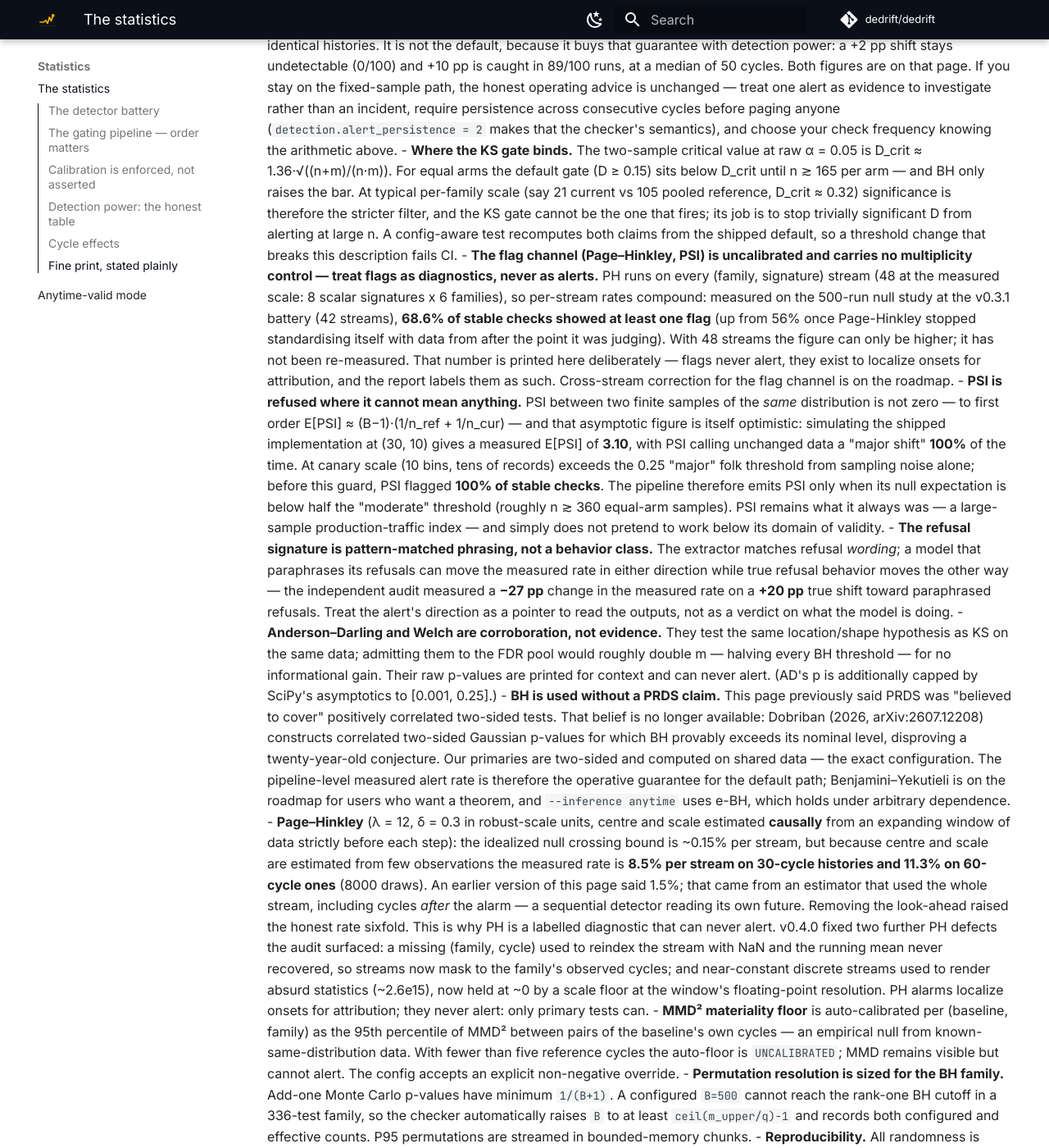
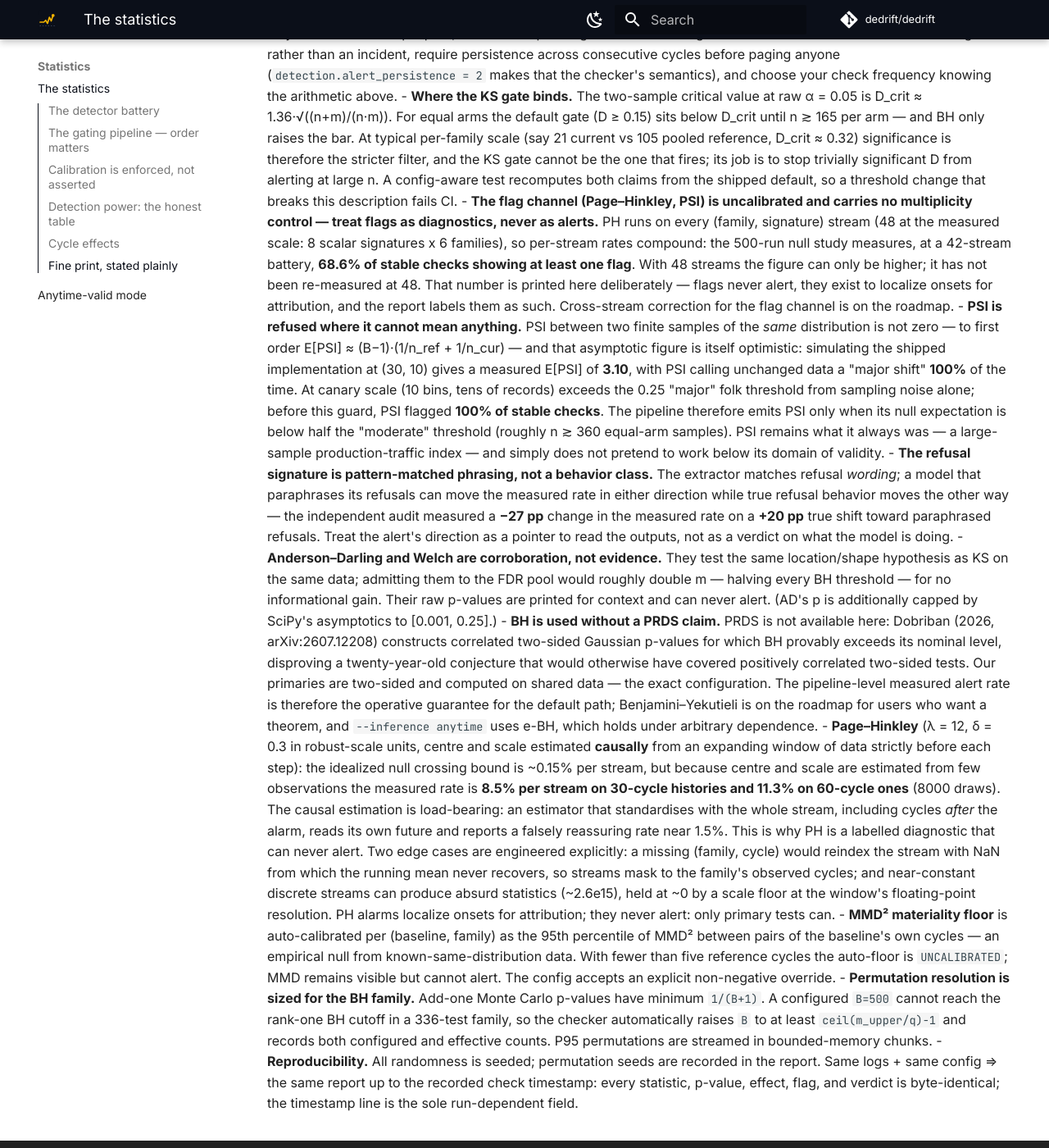
Before and after one commit to dedrift/dedrift, an MkDocs documentation site: the page built from docs/statistics.md, in a window 1280 px wide and 1400 px high, scrolled down 6193 px. Shown: the whole window at 82% size. Built offline with MkDocs 1.6.1 and Material for MkDocs 9.7.7, drawn with Linux system fonts in a browser that asks for light colours; comment, search, counter and statistics services are not loaded; some of the changed text lies outside the part shown.

Commit message:
docs: present v0.4.0 on its own measurements; fix ruff format for CI
Docs, README, and the landing page no longer narrate unpublished-version
shortcomings: the current version's design and measured performance stand
on their own, and construction alternatives (record-level vs cluster-aware
battery, frozen_cp vs twosample rate model) are framed as documented
choices with measured trade-offs. One wrong number corrected (anytime
validity under iid wobble at sigma=0.25 is 8/500, not 5/500) and the
configuration reference now matches the shipped default (cycle_effect
starts "off").

Apply ruff format to the v0.4.0 source/tests (CI 'Format check' failure).

```diff
--- a/docs/statistics.md
+++ b/docs/statistics.md
@@ -13,7 +13,7 @@
 | Channel | Primary test | Materiality gate | Corroboration |
 |---|---|---|---|
 | Location / shape | Two-sample Kolmogorov–Smirnov | KS statistic D ≥ 0.15 (sup-norm CDF distance — catches shape changes with equal means, where Cohen's d ≈ 0). **D is also the reported effect** for this channel, so what gates is what you read; Cohen's d appears on the Welch corroboration row as a location diagnostic | Anderson–Darling, Welch's t (raw p shown, never alert) |
-| Tool-call order (new in v0.4.0) | Two-sample KS on `tool_order_inversions`, like any other scalar | Same scalar gates (D ≥ 0.15, …) | — |
+| Tool-call order | Two-sample KS on `tool_order_inversions`, like any other scalar | Same scalar gates (D ≥ 0.15, …) | — |
 | Dispersion | Brown–Forsythe (Levene, median-centered) | Robust dispersion ratio (mean abs deviation from the median) ≥ 1.5× either way | — |
 | Tail | P95 permutation test (pooled labels, seeded, add-one p) | Relative P95 shift ≥ 10% | — |
 | Rates | Two-proportion z, continuity-corrected | Percentage-point thresholds (refusal ≥ 2 pp, …; refusal is pattern-matched phrasing — see fine print) | — |
@@ -21,20 +21,21 @@
 | Sequential per-cycle means | Page–Hinkley | Flag + onset localizer, not a p-value | — |
 | Industry heuristic | PSI, 10 bins frozen from golden | Labeled heuristic (0.1 / 0.25); **never** a test; emitted only above its validity scale (see fine print) | — |
 
-**The battery grew in v0.4.0, and the headline null moved with it.**
+**The tool-call-order channel takes the battery to m ≈ 336 — and the
+headline null is family-wise in m.**
 `tool_order_inversions` counts Kendall-tau inversions of the tool-call
 name sequence against its alphabetical sort — 0 for records with fewer
 than two calls. Counts and schema validity say nothing about tool-call
 *order*; this is the only Tier-1 channel that sees workflow reordering,
-which the independent audit measured as completely invisible to v0.3.1
-(0/30, by construction). The alphabetical reference is arbitrary by
+and a battery without it is blind to order reversal by construction (the
+independent audit measures 0/30 for such a battery). The alphabetical
+reference is arbitrary by
 design: a stable agent's inversion count is stationary under any fixed
 convention, and the tests compare distributions, so only *changes* in
-ordering register. The new scalar takes the primary pool from m ≈ 300 to
+ordering register. The scalar puts the primary pool at
 **m ≈ 336** at the default suite — and the any-alert rate is family-wise:
-it grows with m even when every per-test FDR statement is valid. That
-growth, not a calibration slip, is why the headline null below moved from
-its v0.3.1 value.
+it grows with m even when every per-test FDR statement is valid, so the
+headline null below is always stated at its battery size.
 
 ## The gating pipeline — order matters
 
@@ -74,14 +75,15 @@
   band.
 - **Pipeline-level null calibration** — 500 seeded stable-agent runs through
   the full pipeline; the per-check probability of any alert must have a
-  Wilson 95% upper bound below **0.065**. v0.4.0 measures **16/500 = 3.2%,
-  Wilson upper 5.1%**. The v0.3.1 measurement — 10/500, upper 0.0364 —
-  stays on the record as the historical value at m ≈ 300 primaries; the
-  gate was re-banded from 0.05 for exactly the battery-growth reason above,
-  since a gate frozen at the m ≈ 300 rate would fail a correctly behaving
-  m ≈ 336 battery. (A pass/fail over 20 runs — the
-  original spec — would pass 39% of the time even with a true 10% alert
-  rate; 500 runs with a reported bound is the honest version of the claim.)
+  Wilson 95% upper bound below **0.065**. The measured rate is **16/500 =
+  3.2%, Wilson upper 5.1%**, at m ≈ 336 primaries. The band sits above the
+  per-test nominal for exactly the battery-size reason above: the any-alert
+  rate is family-wise, and a gate frozen at a smaller battery's rate — the
+  same study measures 10/500, upper 3.6%, at m ≈ 300 primaries — would
+  fail a correctly behaving m ≈ 336 battery. (A pass/fail over 20 runs —
+  the naive version of this gate — would pass 39% of the time even with a
+  true 10% alert rate; 500 runs with a reported bound is the honest
+  version of the claim.)
   Scale caveat: these runs use 12 canaries × 5 repetitions, not the 18 × 7
   default, for CI runtime. Under a calibrated null the alert rate is
   approximately scale-free, but the materiality gates interact with N — so
@@ -123,12 +125,11 @@
 
 Measured on stable agents with a latent per-cycle offset of magnitude σ —
 per-check false-alert rate with Wilson 95% intervals, audit-harness scale
-(30 canaries × 7 reps, 3-cycle golden), 30 reps per level for `auto` and
-20 for `auto + persistence=2`; the `off` column is the original v0.3.1
-audit at 100–300 reps per level, and `detection.cycle_effect = "off"` (the
-default) reproduces that record-level battery exactly:
+(30 canaries × 7 reps, 3-cycle golden): 30 reps per level for `auto`, 20
+for `auto + persistence=2`, and 100–300 reps per level for the
+record-level battery (`detection.cycle_effect = "off"`, the default):
 
-| σ | off (v0.3.1 battery) | auto | auto + persistence = 2 |
+| σ | record-level battery (default) | cluster-aware (`auto`) | `auto` + persistence = 2 |
 |---|---|---|---|
 | 0.00 | 2.3% [1.6, 3.1] | 4.5% [1.4, 7.6] | 1.8% [0.0, 3.7] |
 | 0.05 | 33.5% [29.4, 37.6] | 34.4% [26.9, 41.9] | 7.6% [2.8, 12.5] |
@@ -168,27 +169,30 @@
 regime only. Pinned or self-hosted models: leave the default `off`. For
 wobble-prone hosted models the valid default is [anytime-valid
 mode](anytime.md), which stays within its lifetime budget under iid wobble
-up to σ = 0.25 (measured 5/500; persistent AR(1) offsets at σ = 0.25,
+up to σ = 0.25 (measured 8/500; persistent AR(1) offsets at σ = 0.25,
 φ = 0.9 exceed it at 7.2% — the published boundary). `auto` + persistence
 is the fixed-path option, at the rates above.
 
 The correction is bought with power — detection within 3 post-drift
-checks, drift injected at cycle 5, audit harness (v0.3.1 cells at 30–60
-reps, v0.4.0 cells at 10–20; small-n, stated rather than smoothed over):
+checks, drift injected at cycle 5, audit harness (record-level cells at
+30–60 reps, cluster-aware cells at 10–20; small-n, stated rather than
+smoothed over):
 
-| injected shift | off (v0.3.1) | auto (v0.4.0) |
+| injected shift | record-level (`off`) | cluster-aware (`auto`) |
 |---|---|---|
 | gross model swap, multi-channel | 30/30 | 10/10 |
 | output length ×1.10 (d ≈ 0.77) | 31/60 (52%) | 8/20 (40%) |
 | refusal +20 pp | 24/60 (40%) | 4/20 (20%) |
 | variance only | 43/50 (86%) | 18/20 (90%) |
 | shape skew, moments matched | 14/50 (28%) | 6/20 (30%) |
-| tool-call order reversal | 0/30 (blind) | 5/10 first-check alerts |
 
-The gross swap remains certain; moderate single-channel shifts are where
-the cluster-aware battery pays. The last row is the new channel: order
-drift was invisible to v0.3.1 by construction and is now detected — at a
-scale where "detected" means half of first checks.
+The gross swap is certain under either battery; moderate single-channel
+shifts are where the cluster-aware battery pays. Tool-call order reversal
+is the order channel's own measurement: **5/10 first-check channel
+alerts** in the same harness — at a scale where "detected" means half of
+first checks — while a battery without the channel measures **0/30**,
+blind to order by construction. That hole is what the channel exists to
+close.
 
 ## Fine print, stated plainly
 
@@ -211,8 +215,8 @@
   is **suppressed and reported as COMPOSITION MISMATCH** instead of drift.
   Power against shifts confined to a few canaries remains lower than for
   family-wide shifts. Exchangeability across cycles is the stronger
-  requirement, and its measured failure modes — with the v0.4.0 correction
-  and its costs — are in [Cycle effects](#cycle-effects) above.
+  requirement, and its measured failure modes — with the cluster-aware
+  correction and its costs — are in [Cycle effects](#cycle-effects) above.
 - **The guarantee on this page is per check, not per lifetime.**
   Everything above bounds the probability that *one* check on a stable
   agent raises an alert. Monitoring runs continuously, and expected
@@ -224,7 +228,7 @@
   nothing in the batch machinery controls accumulation *across*
   sequence of them.
 
-    **Sequential control now exists**: [anytime-valid mode](anytime.md)
+    **Sequential control exists**: [anytime-valid mode](anytime.md)
     replaces the per-check statement with a lifetime one — measured 2
     false alerts in 500 stable-agent runs of 2000 cycles each (0.4%,
     Wilson upper 1.5%), against 100% for this path on identical
@@ -251,8 +255,8 @@
 - **The flag channel (Page–Hinkley, PSI) is uncalibrated and carries no
   multiplicity control — treat flags as diagnostics, never as alerts.**
   PH runs on every (family, signature) stream (48 at the measured scale: 8 scalar signatures x 6 families), so
-  per-stream rates compound: measured on the 500-run null study at the
-  v0.3.1 battery (42 streams), **68.6% of stable checks showed at least one flag** (up from 56% once Page-Hinkley stopped standardising itself with data from after the point it was judging). With 48 streams the figure can only be higher; it has not been re-measured. That
+  per-stream rates compound: the 500-run null study measures, at a
+  42-stream battery, **68.6% of stable checks showing at least one flag**. With 48 streams the figure can only be higher; it has not been re-measured at 48. That
   number is printed here deliberately — flags never alert, they exist to
   localize onsets for attribution, and the report labels them as such.
   Cross-stream correction for the flag channel is on the roadmap.
@@ -279,11 +283,11 @@
   no informational gain. Their raw p-values are printed for context and can
   never alert. (AD's p is additionally capped by SciPy's asymptotics to
   [0.001, 0.25].)
-- **BH is used without a PRDS claim.** This page previously said PRDS was
-  "believed to cover" positively correlated two-sided tests. That belief is
-  no longer available: Dobriban (2026, arXiv:2607.12208) constructs
+- **BH is used without a PRDS claim.** PRDS is not available here:
+  Dobriban (2026, arXiv:2607.12208) constructs
   correlated two-sided Gaussian p-values for which BH provably exceeds its
-  nominal level, disproving a twenty-year-old conjecture. Our primaries are
+  nominal level, disproving a twenty-year-old conjecture that would
+  otherwise have covered positively correlated two-sided tests. Our primaries are
   two-sided and computed on shared data — the exact configuration. The
   pipeline-level measured alert rate is therefore the operative guarantee
   for the default path; Benjamini–Yekutieli is on the roadmap for users who
@@ -294,16 +298,15 @@
   each step): the idealized null crossing bound is ~0.15% per stream, but
   because centre and scale are estimated from few observations the measured
   rate is **8.5% per stream on 30-cycle histories and 11.3% on 60-cycle
-  ones** (8000 draws). An earlier version of this page said 1.5%; that came
-  from an estimator that used the whole stream, including cycles *after* the
-  alarm — a sequential detector reading its own future. Removing the
-  look-ahead raised the honest rate sixfold. This is why PH is a labelled
-  diagnostic that can never alert.
-  v0.4.0 fixed two further PH defects the audit surfaced: a missing
-  (family, cycle) used to reindex the stream with NaN and the running mean
-  never recovered, so streams now mask to the family's observed cycles; and
-  near-constant discrete streams used to render absurd statistics
-  (~2.6e15), now held at ~0 by a scale floor at the window's
+  ones** (8000 draws). The causal estimation is load-bearing: an estimator
+  that standardises with the whole stream, including cycles *after* the
+  alarm, reads its own future and reports a falsely reassuring rate near
+  1.5%. This is why PH is a labelled diagnostic that can never alert.
+  Two edge cases are engineered explicitly: a missing (family, cycle)
+  would reindex the stream with NaN from which the running mean never
+  recovers, so streams mask to the family's observed cycles; and
+  near-constant discrete streams can produce absurd statistics
+  (~2.6e15), held at ~0 by a scale floor at the window's
   floating-point resolution.
 PH alarms localize onsets for attribution;
   they never alert: only primary tests can.
```
Also changed, not shown: README.md (+11 -9 lines), docs/anytime.md (+21 -19 lines), docs/case-study.md (+9 -10 lines), docs/configuration.md (+13 -11 lines), docs/index.md (+4 -5 lines), docs/quickstart.md (+2 -2 lines), 7 other files.
